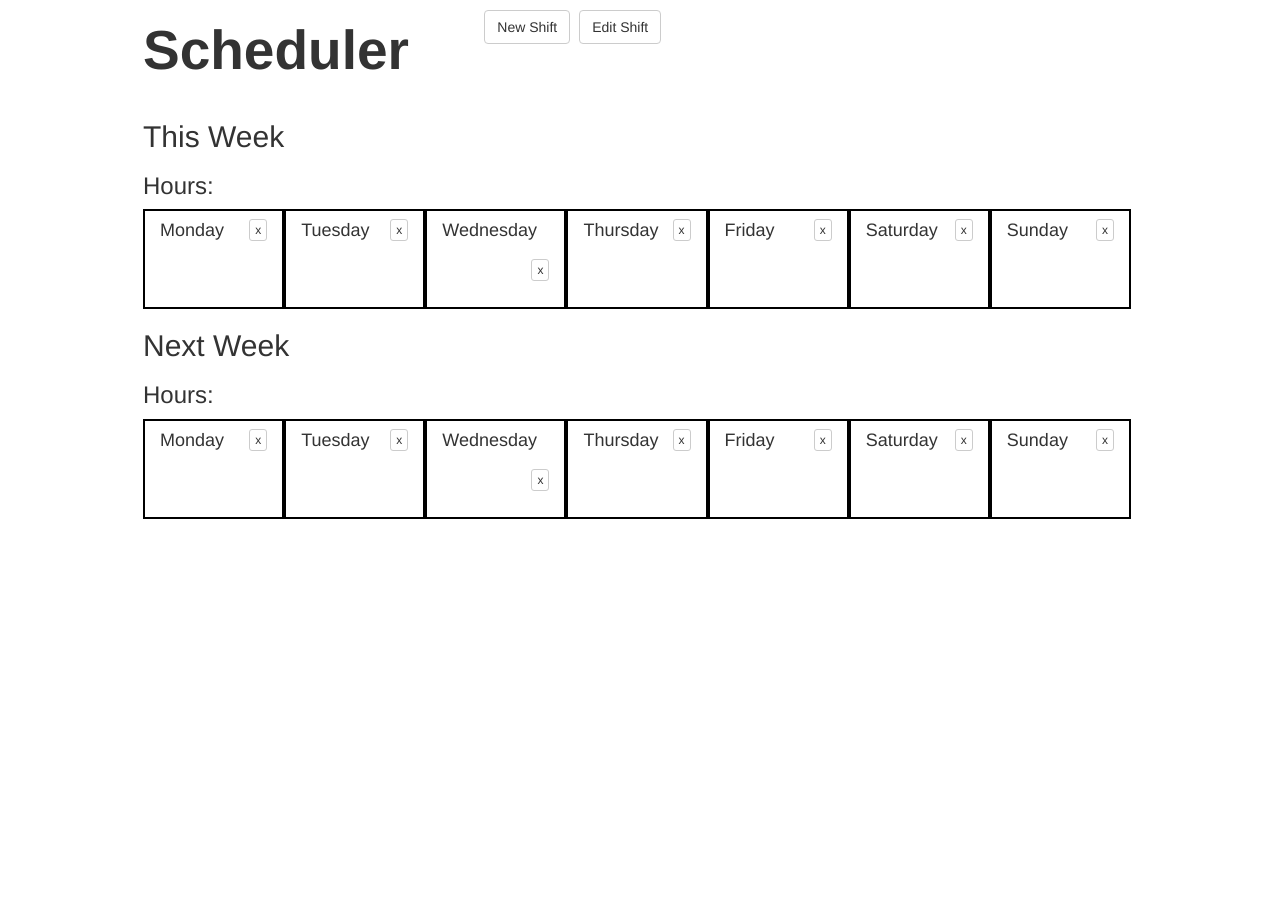
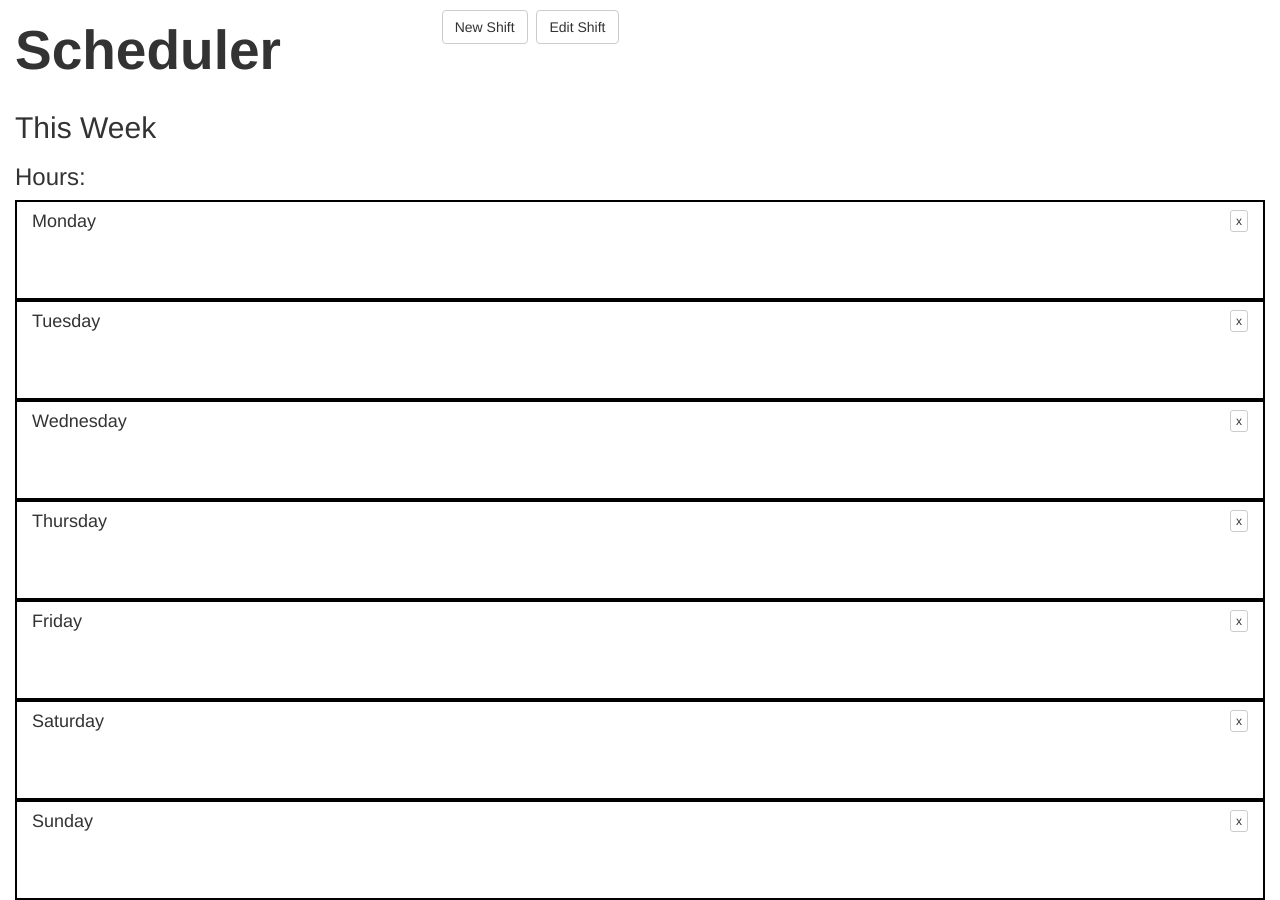
Before and after one commit to kalynbeach/Scheduler, a plain HTML site: page index.html in a window 1280 px wide. Shown: the top 900 px of the page. Before the commit the page ends 800 px from the top, so only its background shows below. Drawn offline with nearby package versions, Linux system fonts and the light colour scheme.

Commit message:
Add css media query so the app can work on mobile

```diff
--- a/style.css
+++ b/style.css
@@ -1,11 +1,29 @@
+@media (min-width: 992px) {
+	.day-section {
+		border: 2px solid black;
+		height: 100px;
+		width: 14.2%;
+	}
+
+	.container {
+		margin-left: auto;
+		margin-right: auto;
+		width: 80%;
+	}
+
+	.header {
+		height: 100px;
+	}
+}
+
 .container {
 	margin-left: auto;
 	margin-right: auto;
-	width: 80%;
+	width: 100%;
 }
 
 .header {
-	height: 100px;
+	height: 10%;
 }
 
 .title {
@@ -36,7 +54,7 @@
 .day-section {
 	border: 2px solid black;
 	height: 100px;
-	width: 14.2%;
+	width: 100%;
 }
 
 .day-section h4{
```
